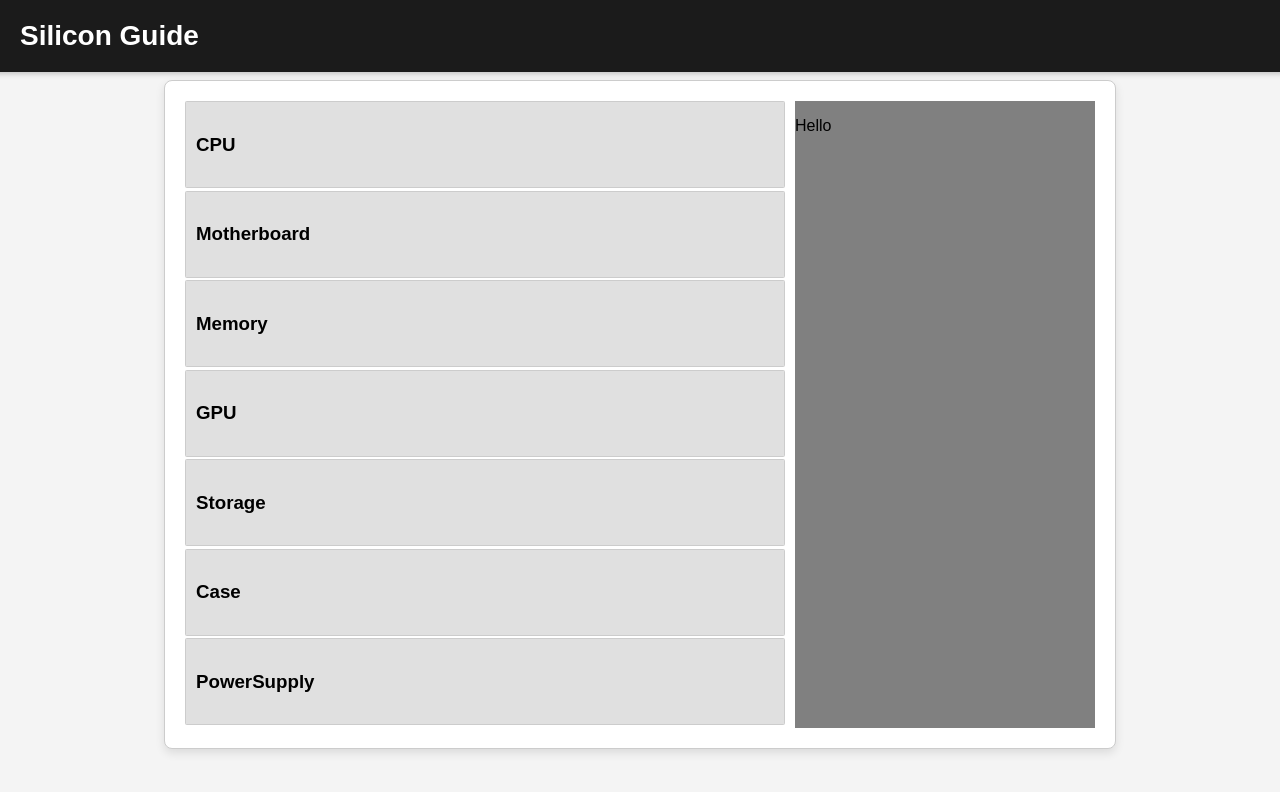
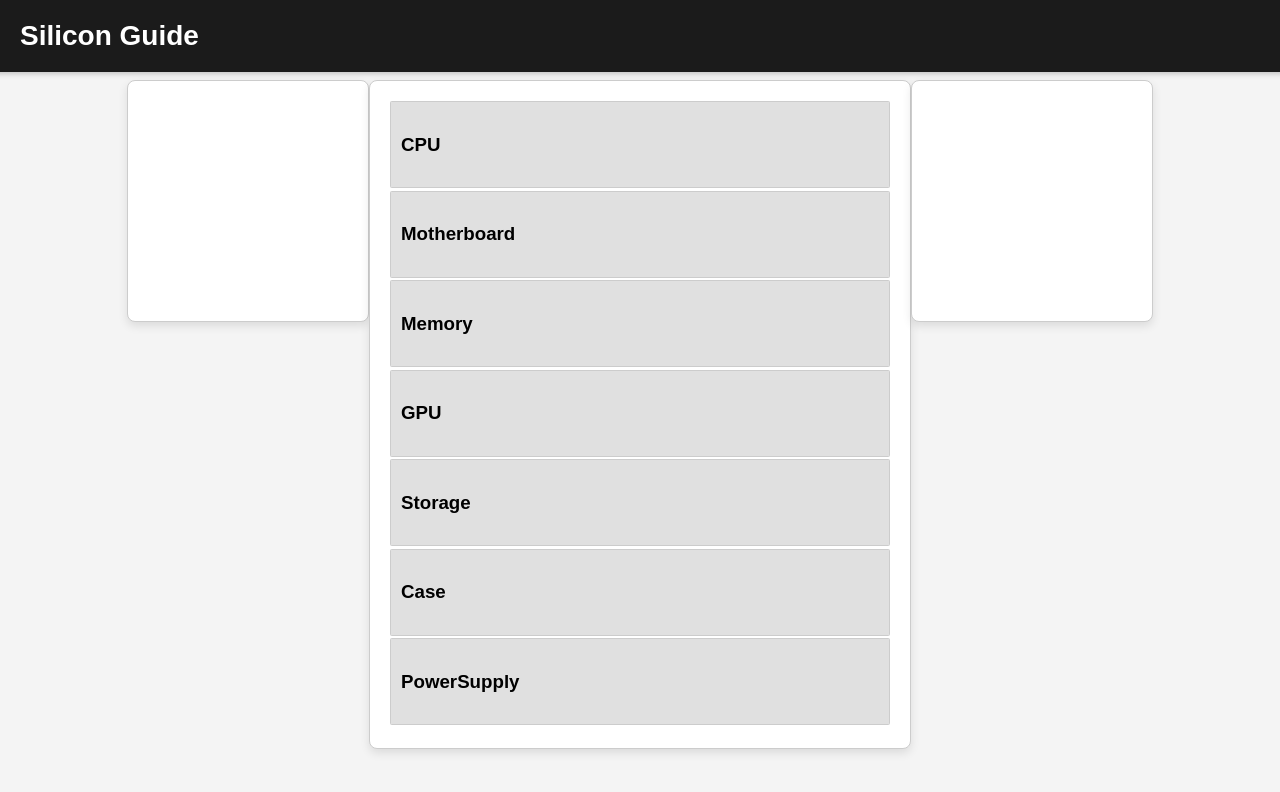
Before and after one commit to jonathanmal1119/SiliconGuide, a React (Vite) app: page / in a window 1280 px wide. Shown: the top 792 px of the page. Built offline with nearby package versions, Linux system fonts and the light colour scheme.

Commit message:
Layout for Prev Lists and Summary Tabs

```diff
--- a/src/App.css
+++ b/src/App.css
@@ -1,25 +1,6 @@
 /* Set Defaults */
 h3 {
     margin: 0;
-}
-
-/* Style */
-table, .singleItem{
-    padding:10px;
-    border: black solid 1px;
-    border-collapse: collapse;
-}
-
-table {
-    width:100%;
-}
-
-#itemName{
-    text-align: left;
-}
-
-#link,#watt,#price{
-    text-align: center;
 }
 
 body, #root {
@@ -43,11 +24,39 @@ body, #root {
     align-items: center;
 }
 
-.container{
+/* Left Div */
+.prevListContainer{
+    display: block;
+    min-width: 200px;
+    min-height: 200px;
+    background-color: white;
+    border: 1px solid #ccc;
+    padding: 20px;
+    border-radius: 8px;
+    margin: auto;
+    margin-top: 80px;
+    box-shadow: 0 4px 10px rgba(0, 0, 0, 0.1);
+}
+
+/* Right Div */
+.summaryContainer{
     display: grid;
-    grid-template-columns: 2fr 1fr;
-    gap: 10px;
+    min-width: 200px;
+    min-height: 200px;
+    background-color: white;
+    border: 1px solid #ccc;
+    padding: 20px;
+    border-radius: 8px;
+    margin: auto;
+    margin-top: 80px;
+    box-shadow: 0 4px 10px rgba(0, 0, 0, 0.1);
+}
+
+/* Center Div */
+.currentPartsContainer{
+    display: inline-block;
     max-width: 2000px;
+    min-width: 500px;
     background-color: white;
     border: 1px solid #ccc;
     padding: 20px;
@@ -62,9 +71,6 @@ body, #root {
     width:300px;
 }
 
-.partsChoices {
-    display: none;
-}
 
 
 .main-header {
--- a/src/App.jsx
+++ b/src/App.jsx
@@ -8,7 +8,11 @@ function App() {
   return (
     <>
       <Header/>
-      <div className="container">
+      <div className="prevListContainer">
+
+      </div>
+      <div className="currentPartsContainer">
+
         <div className="allparts">
           <ComputerPart partname="CPU" partList={test()}/>
 
@@ -85,16 +89,13 @@ function App() {
               estimated_watts:1502
             }
           ]}/>
+        </div>
       </div>
 
-        <div id="inputcon">
-            <div>
-                <p>
-                  Hello
-                </p>
-            </div>
-        </div>
+      <div className="summaryContainer">
+        <ul>
 
+        </ul>
       </div>
     </>
   )
--- a/src/Assistant.jsx
+++ b/src/Assistant.jsx
@@ -9,7 +9,7 @@ function test(){
             estimated_watts:105
         },
         {
-            id:0,
+            id:1,
             name:"Chat2",
             price:0,
             link:"",
--- a/src/partList.jsx
+++ b/src/partList.jsx
@@ -4,16 +4,15 @@ function List(props){
     const {itemList = []} = props;
 
     const listItems = itemList.map(item => (
-        <div className='partContainer'>
+        <div className='partContainer' key = {item.id} >
             <button className="addItem" id="add">
                 <svg xmlns="http://www.w3.org/2000/svg" width="24" height="24" viewBox="0 0 24 24"><path d="M19 11h-6V5h-2v6H5v2h6v6h2v-6h6z"/></svg>
             </button>
             <div className="partData" id="itemName">    {item.name}                 </div>
             <div className="partData" id="watt">        {item.estimated_watts} W    </div>
             <div className="partData" id="price">       ${item.price}                </div>
-
             <button className='buyItem' id="buy">
-                <a href={item.ink} target="_blank" rel="noopener noreferrer">
+                <a href={item.link} target="_blank" rel="noopener noreferrer">
                     <svg xmlns="http://www.w3.org/2000/svg" width="24" height="24" viewBox="0 0 24 24"><path d="M5 22h14c1.103 0 2-.897 2-2V9a1 1 0 0 0-1-1h-3V7c0-2.757-2.243-5-5-5S7 4.243 7 7v1H4a1 1 0 0 0-1 1v11c0 1.103.897 2 2 2zM9 7c0-1.654 1.346-3 3-3s3 1.346 3 3v1H9V7zm-4 3h2v2h2v-2h6v2h2v-2h2l.002 10H5V10z"/></svg>
                 </a>
             </button>
```
